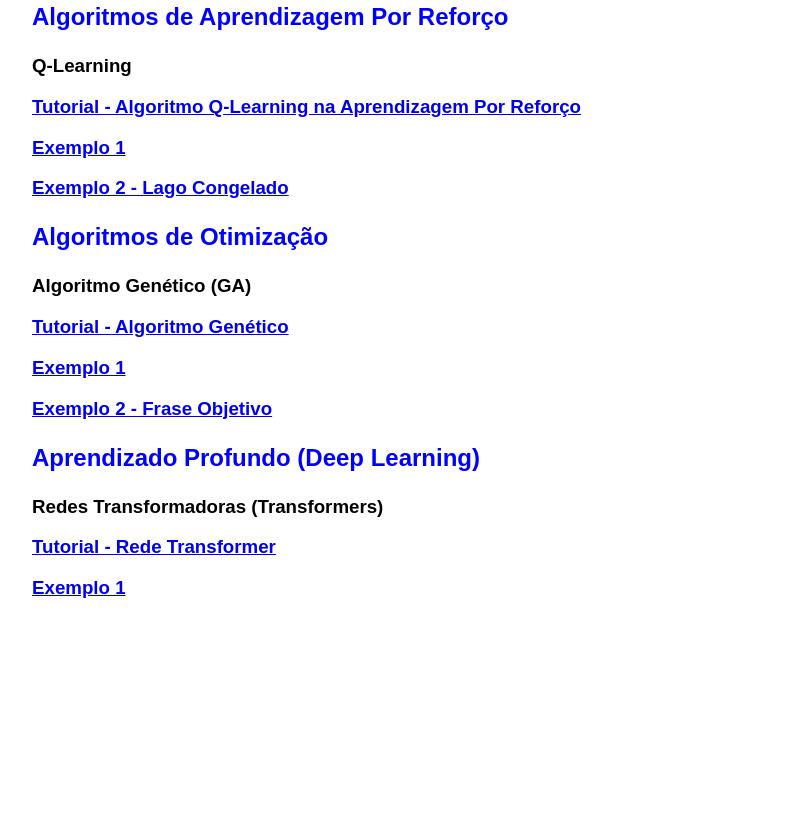
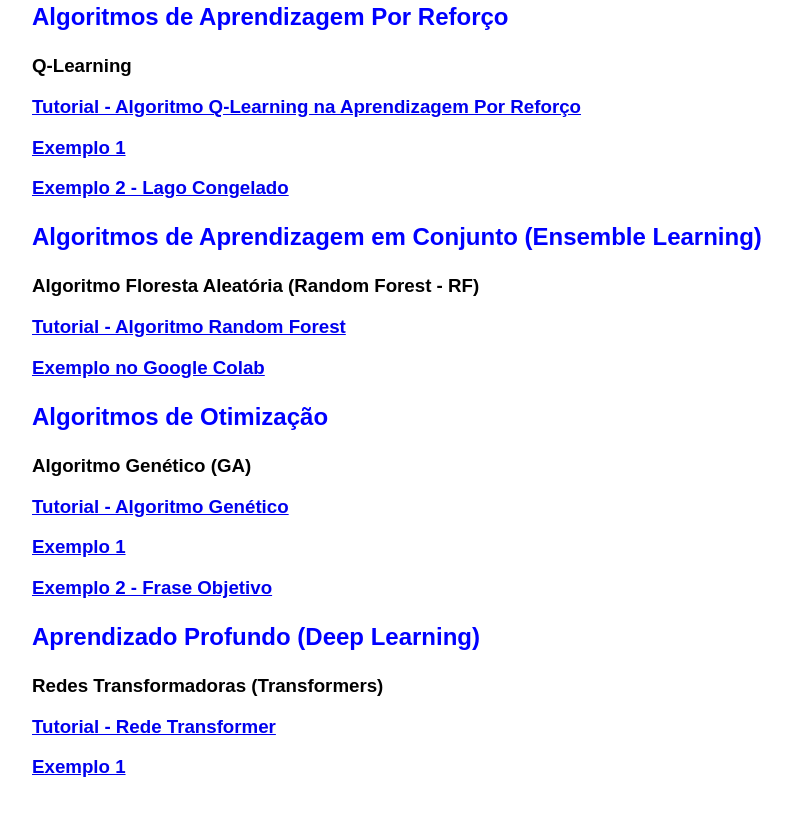
Before and after one commit to EAILAB-IFSP/AI_ALGORITHMS, a plain HTML site: page index.html in a window 1280 px wide. Shown: the part 1361-2176 px from the top of the page, without its empty margins (108-900 px from the left). Before the commit the page ends 2015 px from the top, so only its background shows below. Drawn offline with Linux system fonts and the light colour scheme.

Commit message:
Add content for Ensemble Learning and Optimization algorithms

```diff
--- a/index.html
+++ b/index.html
@@ -65,7 +65,6 @@ Unidades Recorrentes Fechadas (Gated Recurrent Unit - GRU)
 <p>Tutorial - CNN Digitos Manuscritos com Datast MNIST</p>
 <p><a href="https://colab.research.google.com/drive/1b7HxqbNaCIu-6OiUJyWk_LsKk56-YZWj#scrollTo=Cb03NkIWkWzt&uniqifier=1">Código de CNN em Google Colab</a></p></h3>
 
-
 <h2><b><p style="color: blue;">Algoritmos de Aprendizagem Por Reforço</p></b></h2>
 <h3>Q-Learning
 <a href="https://github.com/EAILAB-IFSP/AI_ALGORITHMS/blob/main/Algoritmo%20Q-Learning%20na%20Aprendizagem%20por%20Refor%C3%A7o.pdf">
@@ -73,6 +72,12 @@ Unidades Recorrentes Fechadas (Gated Recurrent Unit - GRU)
 <p><a href="https://colab.research.google.com/drive/1DV4faItQYDC28ORqbkypfxGCniLp7GSo">Exemplo 1</a></p>
 <p></p>
 <p><a href="https://colab.research.google.com/drive/1d7nleC_Obpmn76KvK76NpEUZgNALoht5">Exemplo 2 - Lago Congelado</a></p></h3>
+
+<h2><b><p style="color: blue;">Algoritmos de Aprendizagem em Conjunto (Ensemble Learning)</p></b></h2>
+<h3>Algoritmo Floresta Aleatória (Random Forest - RF)
+<a href="https://github.com/EAILAB-IFSP/AI_ALGORITHMS/blob/AI_Algorithms/Algoritmo%20Random%20Forrest.pdf">
+<p>Tutorial - Algoritmo Random Forest</p>
+<p><a href="https://colab.research.google.com/drive/1Gl2__AKjdjaZUbfy7FunytLKSiqPsHGP?usp=sharing">Exemplo no Google Colab</a></p>
 
 <h2><b><p style="color: blue;">Algoritmos de Otimização</p></b></h2>
 <h3>Algoritmo Genético (GA)
```
